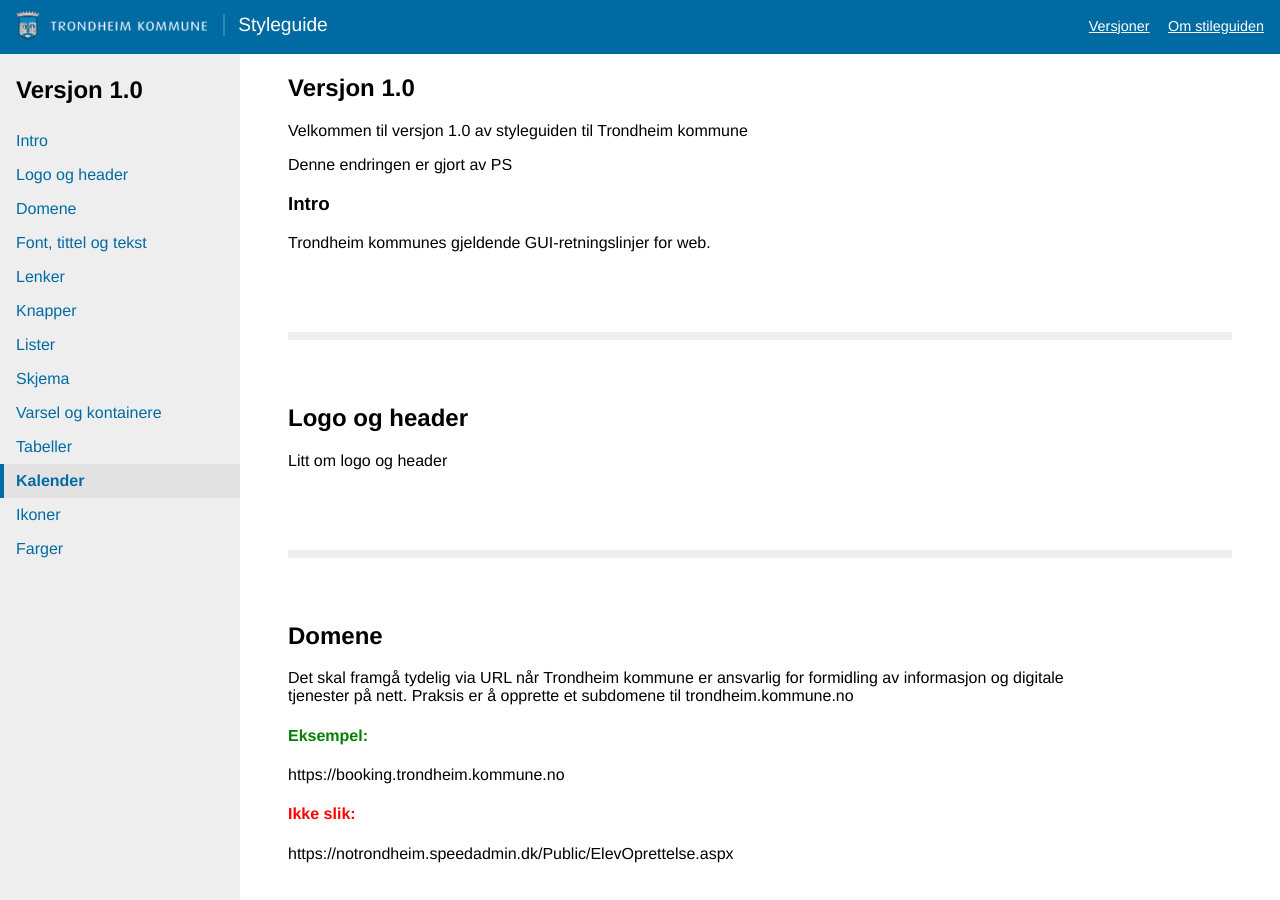
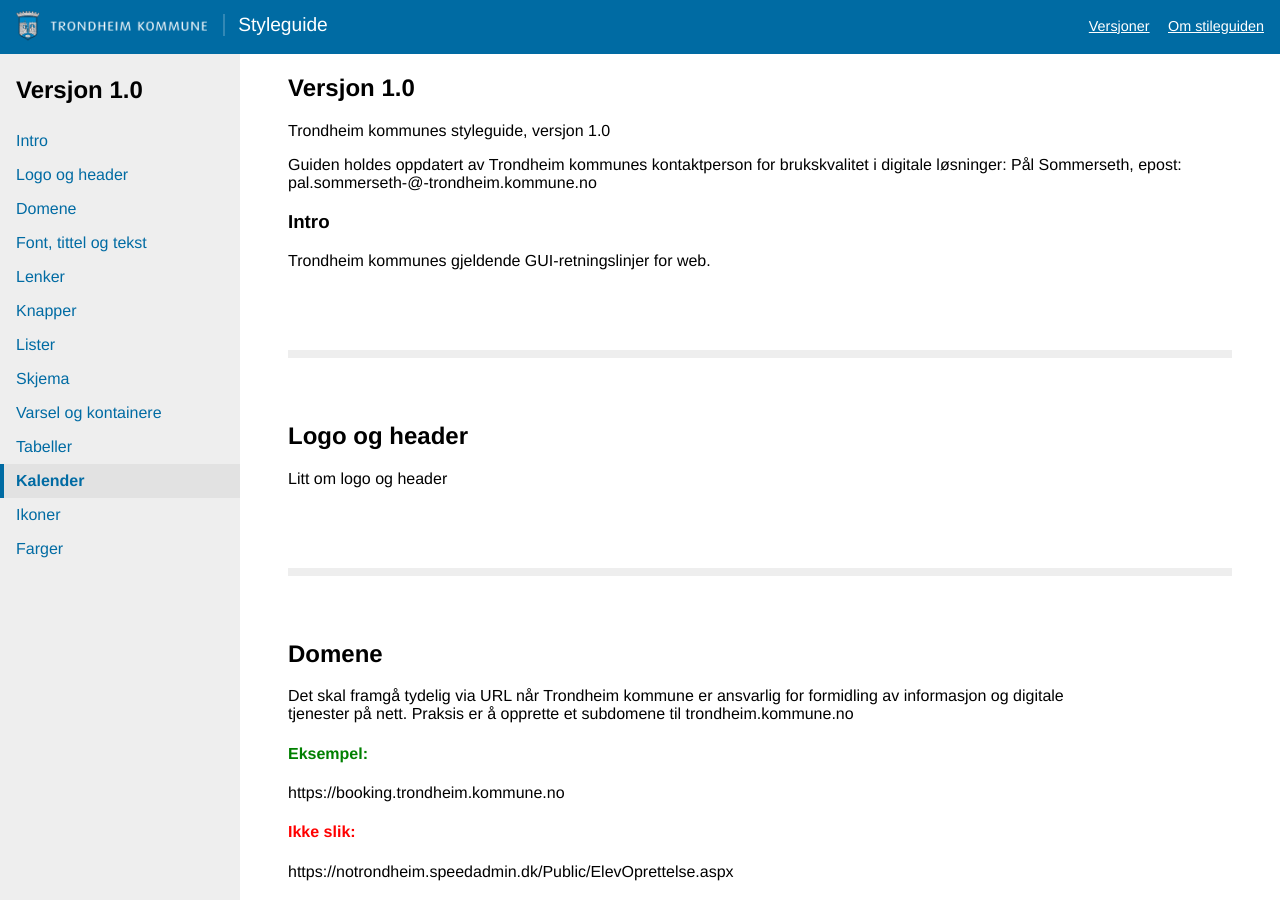
Before and after one commit to rskjonbe/styleguide, a Jekyll site: the page built from versjon/1.0/index.html, in a window 1280 px wide and 900 px high. Built offline with Jekyll 4.4.1, drawn with Linux system fonts in a browser that asks for light colours.

Commit message:
Oppdatert guidebeskrivelse

```diff
--- a/versjon/1.0/index.html
+++ b/versjon/1.0/index.html
@@ -5,8 +5,8 @@
 <div class="page">
 
     <h1 class="page-heading">Versjon 1.0</h1>
-    <p>Velkommen til versjon 1.0 av styleguiden til Trondheim kommune</p>
-    <p>Denne endringen er gjort av PS</p>
+    <p>Trondheim kommunes styleguide, versjon 1.0</p>
+    <p>Guiden holdes oppdatert av Trondheim kommunes kontaktperson for brukskvalitet i digitale løsninger: Pål Sommerseth, epost: pal.sommerseth-@-trondheim.kommune.no</p>
 
     <!-- Introduksjonstekst som forteller litt om hva som er nytt i denne versjonen -->
     <section class="guide-chapter" data-chapter-name="Intro" id="intro">
```
